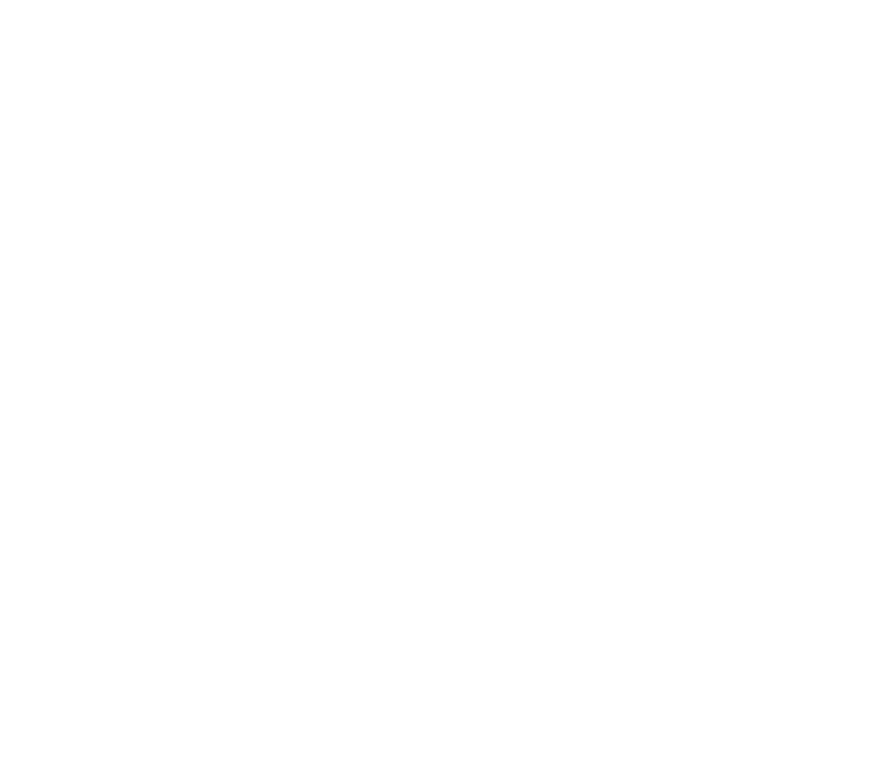
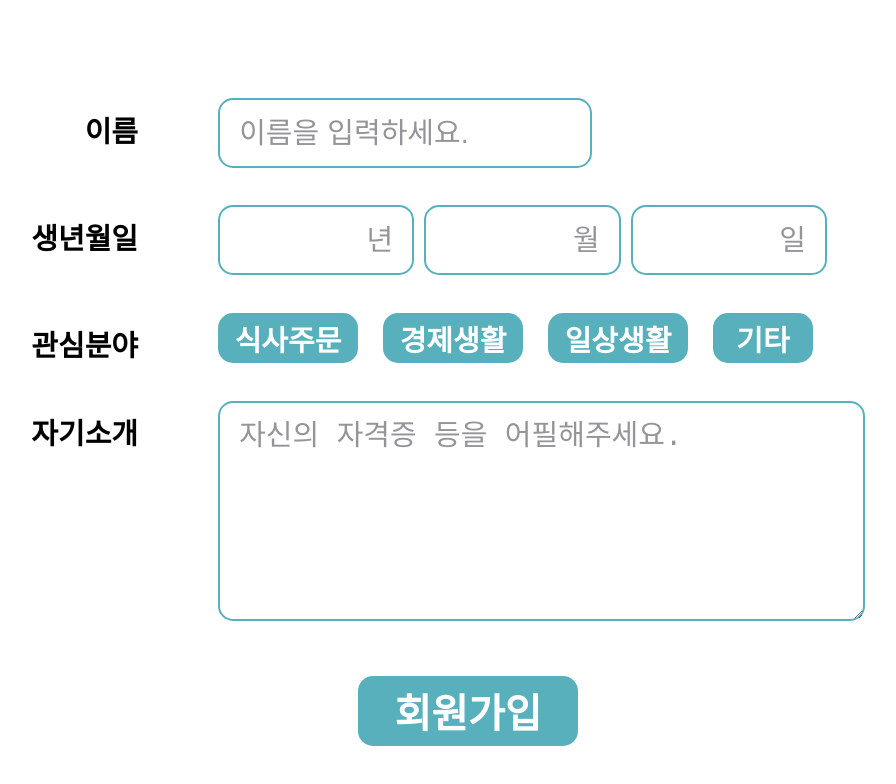
Before and after one commit to taehwan01/gennet-react, a React (Create React App) app: page /register/2 in a window 1280 px wide. Before the commit this address had no page. Shown: the part 226-1010 px from the top of the page, without its empty margins (172-1068 px from the left). Before the commit the page ends 800 px from the top, so only its background shows below. Built offline with nearby package versions, Linux system fonts and the light colour scheme.

Commit message:
feat: 로그인 및 회원가입 페이지 연결

```diff
--- a/src/App.js
+++ b/src/App.js
@@ -1,4 +1,5 @@
-import { Route, Routes } from 'react-router-dom';
+import { useEffect } from 'react';
+import { Route, Routes, useLocation } from 'react-router-dom';
 import Navigation from './components/Navigation/Navigation';
 import SettingProfile from './pages/SettingProfile/SettingProfile';
 import SettingProfileEdit from './pages/SettingProfileEdit/SettingProfileEdit';
@@ -6,13 +7,31 @@ import MyClasses from './pages/MyClasses/MyClasses';
 import RequestClass from './pages/RequestClass/RequestClass';
 import RequestClassConfirm from './pages/RequestClassConfirm/RequestClassConfirm';
 import ClassChatroom from './pages/ClassChatroom/ClassChatroom';
+import Login from './pages/Login/Login';
+import Register1 from './pages/Register/Register1';
 import Register2 from './pages/Register/Register2';
 import Main from './pages/Main/Main';
+
+function ScrollToTopOnNavigate() {
+  const { pathname } = useLocation();
+
+  useEffect(() => {
+    window.scrollTo(0, 0);
+  }, [pathname]);
+
+  return null;
+}
 
 function App() {
   return (
     <div className='App'>
+      <ScrollToTopOnNavigate />
       <Routes>
+        <Route path='/' element={<Login />} />
+        <Route path='/register'>
+          <Route index element={<Register1 />} />
+          <Route path='2' element={<Register2 />} />
+        </Route>
         <Route
           element={
             <>
@@ -31,9 +50,9 @@ function App() {
             <Route path='profile' element={<SettingProfile />} />
             <Route path='profile-edit' element={<SettingProfileEdit />} />
           </Route>
+
+          <Route path='/class-chat/:roomId' element={<ClassChatroom />} />
         </Route>
-        <Route path='/class-chat/:roomId' element={<ClassChatroom />} />
-        <Route path='/register2' element={<Register2 />} />
       </Routes>
     </div>
   );
--- a/src/components/PageBanner/PageBanner.module.scss
+++ b/src/components/PageBanner/PageBanner.module.scss
@@ -6,7 +6,7 @@
   flex-direction: column;
   align-items: flex-start;
   justify-content: center;
-  padding: 31px 0;
+  // padding: 31px 0;
   padding-left: 160px;
   .page-title {
     font-size: 73px;
--- a/src/pages/ClassChatroom/ClassChatroom.module.scss
+++ b/src/pages/ClassChatroom/ClassChatroom.module.scss
@@ -5,8 +5,7 @@
   display: flex;
   flex-direction: column;
   align-items: center;
-  padding-top: 60px;
-  // justify-content: center;
+  justify-content: center;
   .chat-box {
     width: 850px;
     height: 500px;
--- a/src/pages/Login/Login.jsx
+++ b/src/pages/Login/Login.jsx
@@ -1,3 +1,4 @@
+import { Link } from 'react-router-dom';
 import styles from './Login.module.scss';
 import logoImg from '../../assets/images/logo.png';
 import Button from '../../components/Button/Button';
@@ -21,16 +22,27 @@ function Login() {
         <div className={styles.formTag}>
           <span className={`${styles.idTxt} font-bold`}>아이디</span>
         </div>
-        <input type='text' className={styles.idBox} placeholder='아이디를 입력해주세요.' />
+        <input
+          type='text'
+          className={styles.idBox}
+          placeholder='아이디를 입력해주세요.'
+        />
       </div>
 
       <div className={styles.formDiv}>
         <div className={styles.formTag}>
           <span className={`${styles.passwordTxt} font-bold`}>비밀번호</span>
         </div>
-        <input type='text' className={styles.passwordBox} placeholder='비밀번호를 입력해주세요.' />
+        <input
+          type='text'
+          className={styles.passwordBox}
+          placeholder='비밀번호를 입력해주세요.'
+        />
       </div>
       <Button buttonStyle={buttonStyle} tag='로그인' />
+      <Link to='/register'>
+        <span>계정이 없으신가요?</span>
+      </Link>
     </div>
   );
 }
--- a/src/pages/Register/Register1.jsx
+++ b/src/pages/Register/Register1.jsx
@@ -1,3 +1,4 @@
+import { useNavigate } from 'react-router-dom';
 import styles from './Register1.module.scss';
 import Button from '../../components/Button/Button';
 import logoImg from '../../assets/images/logo.png';
@@ -5,6 +6,8 @@ import seniorImg from '../../assets/images/senior.png';
 import juniorImg from '../../assets/images/junior.png';
 
 function Register1() {
+  const navigate = useNavigate();
+
   const duplicationCheckBtn = {
     backgroundColor: '#57b0bc',
     width: '116px',
@@ -20,6 +23,10 @@ function Register1() {
     borderRadius: '15px',
     marginTop: '77px',
     marginBottom: '132px',
+  };
+
+  const handleNextStep = () => {
+    navigate('/register/2');
   };
 
   return (
@@ -44,7 +51,11 @@ function Register1() {
             <span>아이디</span>
           </div>
           <div className={styles.emailForm}>
-            <input type='text' className={styles.nameBox} placeholder='이메일 입력' />
+            <input
+              type='text'
+              className={styles.nameBox}
+              placeholder='이메일 입력'
+            />
             <div className={styles.duplicationCheckBtn}>
               <Button buttonStyle={duplicationCheckBtn} tag='중복확인' />
             </div>
@@ -54,7 +65,11 @@ function Register1() {
           <div className={`${styles.formTag} font-bold`}>
             <span>비밀번호</span>
           </div>
-          <input type='text' className={styles.nameBox} placeholder='8자이상 입력' />
+          <input
+            type='text'
+            className={styles.nameBox}
+            placeholder='8자이상 입력'
+          />
         </div>
         <div className={styles.formDiv}>
           <div className={`${styles.formTag} font-bold`}>
@@ -63,7 +78,7 @@ function Register1() {
           <input type='text' className={styles.nameBox} placeholder=' ' />
         </div>
         <div style={{ display: 'flex', justifyContent: 'center' }}>
-          <Button buttonStyle={nextBtn} tag='다음' />
+          <Button action={handleNextStep} buttonStyle={nextBtn} tag='다음' />
         </div>
       </form>
     </div>
--- a/src/pages/Register/Register2.jsx
+++ b/src/pages/Register/Register2.jsx
@@ -1,9 +1,11 @@
 // import { useState } from 'react';
+import { useNavigate } from 'react-router-dom';
 import styles from './Register2.module.scss';
 import Button from '../../components/Button/Button';
 import logoImg from '../../assets/images/logo.png';
 
 function Register2() {
+  const navigate = useNavigate();
   //   const [buttonStyles, setButtonStyles] = useState(NonClickButton{
   //     backgroundColor: ''
   //     width: '140px',
@@ -34,6 +36,12 @@ function Register2() {
     marginTop: '18px',
     marginBottom: '130px',
   };
+
+  const handleRegister = () => {
+    // 회원가입 버튼 클릭
+    navigate('/senior');
+  };
+
   return (
     <div className={styles.container}>
       <img className={styles.logo} src={logoImg} alt='logo icon' />
@@ -42,7 +50,11 @@ function Register2() {
           <div className={`${styles.formTag} font-bold`}>
             <span>이름</span>
           </div>
-          <input type='text' className={styles.nameBox} placeholder='이름을 입력하세요.' />
+          <input
+            type='text'
+            className={styles.nameBox}
+            placeholder='이름을 입력하세요.'
+          />
         </div>
         <div className={styles.formDiv}>
           <div className={`${styles.formTag} font-bold`}>
@@ -72,11 +84,18 @@ function Register2() {
           <div className={`${styles.formTag} font-bold`}>
             <span>자기소개</span>
           </div>
-          <textarea className={styles.introBox} placeholder='자신의 자격증 등을 어필해주세요.' />
+          <textarea
+            className={styles.introBox}
+            placeholder='자신의 자격증 등을 어필해주세요.'
+          />
         </div>
       </form>
 
-      <Button buttonStyle={registerBtn} tag='회원가입' />
+      <Button
+        action={handleRegister}
+        buttonStyle={registerBtn}
+        tag='회원가입'
+      />
     </div>
   );
 }
--- a/src/pages/RequestClass/RequestClass.jsx
+++ b/src/pages/RequestClass/RequestClass.jsx
@@ -21,7 +21,7 @@ function RequestClass() {
   };
 
   return (
-    <>
+    <div>
       <PageBanner
         pageTitle='수업 요청하기'
         pageIntro='궁금한 것들에 대해 수업을 요청해보세요.'
@@ -81,7 +81,7 @@ function RequestClass() {
         </form>
         <div> </div>
       </div>
-    </>
+    </div>
   );
 }
 
```
